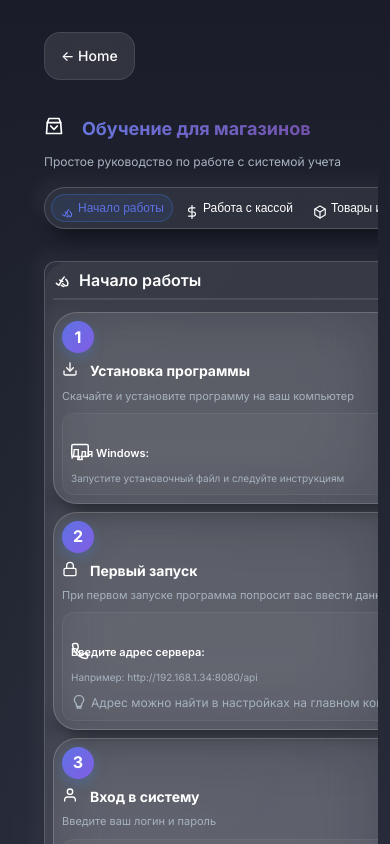
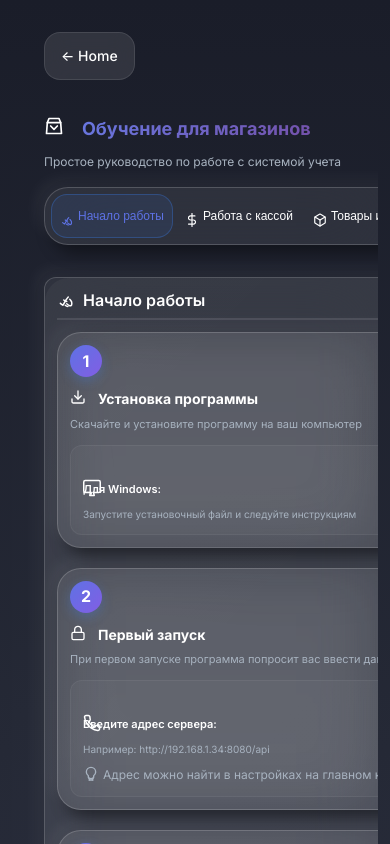
Before and after one commit to Muhammad-true/magazinApp, a React (Vite) app: page /documentation in a window 390 px wide. Shown: the top 844 px of the page. Built offline with nearby package versions, Linux system fonts and the light colour scheme; no server answers.

Commit message:
Fix mobile navigation and cards visibility - ensure all content is fully visible on mobile

```diff
--- a/src/pages/Documentation.css
+++ b/src/pages/Documentation.css
@@ -2,6 +2,10 @@
   min-height: 100vh;
   background: var(--gradient-bg);
   padding: var(--spacing-xl) var(--spacing-md);
+  width: 100%;
+  max-width: 100%;
+  overflow-x: hidden;
+  overflow-y: visible;
 }
 
 /* Coming Soon стили */
@@ -143,9 +147,14 @@
   border: 1px solid var(--glass-border);
   min-height: 600px;
   box-shadow: var(--shadow-soft);
-  overflow-x: hidden;
+  overflow-x: visible;
+  overflow-y: visible;
   word-wrap: break-word;
+  overflow-wrap: break-word;
   position: relative;
+  width: 100%;
+  max-width: 100%;
+  box-sizing: border-box;
 }
 
 .docs-main::before {
@@ -418,6 +427,9 @@
   .docs-content {
     grid-template-columns: 1fr;
     gap: var(--spacing-md);
+    width: 100%;
+    max-width: 100%;
+    overflow: visible;
   }
 
   .docs-sidebar {
@@ -428,10 +440,16 @@
   .docs-nav {
     flex-direction: row;
     overflow-x: auto;
-    padding: var(--spacing-xs);
+    overflow-y: visible;
+    padding: var(--spacing-sm);
     -webkit-overflow-scrolling: touch;
     scrollbar-width: thin;
-    gap: var(--spacing-xs);
+    gap: var(--spacing-sm);
+    width: 100%;
+    max-width: 100%;
+    margin: 0;
+    display: flex;
+    align-items: stretch;
   }
 
   .docs-nav::-webkit-scrollbar {
@@ -445,10 +463,15 @@
 
   .docs-nav-item {
     white-space: nowrap;
-    padding: var(--spacing-xs) var(--spacing-sm);
-    font-size: var(--font-size-xs);
+    padding: var(--spacing-sm) var(--spacing-md);
+    font-size: var(--font-size-sm);
     min-width: fit-content;
     gap: var(--spacing-xs);
+    flex-shrink: 0;
+    display: flex;
+    align-items: center;
+    height: auto;
+    min-height: 44px;
   }
 
   .docs-nav-icon {
@@ -470,8 +493,11 @@
   .docs-main {
     padding: var(--spacing-sm);
     min-height: auto;
-    overflow-x: hidden;
+    overflow-x: visible;
+    overflow-y: visible;
     border-radius: var(--radius);
+    width: 100%;
+    max-width: 100%;
   }
 
   .docs-section {
@@ -500,15 +526,23 @@
 
   .guide-card {
     padding: 0;
-    gap: var(--spacing-sm);
+    gap: var(--spacing-md);
     margin-top: var(--spacing-md);
+    width: 100%;
+    max-width: 100%;
+    overflow: visible;
   }
 
   .guide-step {
-    padding: var(--spacing-sm);
+    padding: var(--spacing-md);
     flex-direction: column;
-    gap: var(--spacing-sm);
+    gap: var(--spacing-md);
     border-radius: var(--radius);
+    width: 100%;
+    max-width: 100%;
+    box-sizing: border-box;
+    overflow: visible;
+    margin-bottom: var(--spacing-md);
   }
 
   .guide-step:hover {
@@ -524,6 +558,10 @@
 
   .step-content {
     width: 100%;
+    max-width: 100%;
+    overflow: visible;
+    word-wrap: break-word;
+    overflow-wrap: break-word;
   }
 
   .step-content h3 {
@@ -551,8 +589,12 @@
 
   .step-details {
     margin-top: var(--spacing-sm);
-    padding: var(--spacing-sm);
+    padding: var(--spacing-md);
     border-radius: var(--radius-sm);
+    width: 100%;
+    max-width: 100%;
+    box-sizing: border-box;
+    overflow: visible;
   }
 
   .detail-item {
@@ -575,7 +617,11 @@
 
   .detail-item > div {
     width: 100%;
+    max-width: 100%;
     flex: 1;
+    overflow: visible;
+    word-wrap: break-word;
+    overflow-wrap: break-word;
   }
 
   .detail-item strong {
@@ -720,7 +766,10 @@
   transition: all 0.3s ease;
   box-shadow: var(--shadow-soft);
   position: relative;
-  overflow: hidden;
+  overflow: visible;
+  width: 100%;
+  max-width: 100%;
+  box-sizing: border-box;
 }
 
 .guide-step::before {
@@ -767,6 +816,11 @@
 
 .step-content {
   flex: 1;
+  width: 100%;
+  max-width: 100%;
+  overflow: visible;
+  word-wrap: break-word;
+  overflow-wrap: break-word;
 }
 
 .step-content h3 {
@@ -796,12 +850,21 @@
   border-radius: 12px;
   padding: 20px;
   border: 1px solid rgba(255, 255, 255, 0.05);
+  width: 100%;
+  max-width: 100%;
+  box-sizing: border-box;
+  overflow: visible;
+  word-wrap: break-word;
+  overflow-wrap: break-word;
 }
 
 .detail-item {
   display: flex;
   gap: 16px;
   align-items: flex-start;
+  width: 100%;
+  max-width: 100%;
+  overflow: visible;
 }
 
 .detail-icon {
@@ -811,6 +874,11 @@
 
 .detail-item > div {
   flex: 1;
+  width: 100%;
+  max-width: 100%;
+  overflow: visible;
+  word-wrap: break-word;
+  overflow-wrap: break-word;
 }
 
 .detail-item strong {
@@ -894,8 +962,12 @@
   }
 
   .docs-main {
-    padding: var(--spacing-xs);
+    padding: var(--spacing-sm);
     border-radius: var(--radius-sm);
+    width: 100%;
+    max-width: 100%;
+    overflow-x: visible;
+    overflow-y: visible;
   }
 
   .docs-section-title {
@@ -920,8 +992,11 @@
   }
 
   .guide-step {
-    padding: var(--spacing-xs);
-    gap: var(--spacing-xs);
+    padding: var(--spacing-sm);
+    gap: var(--spacing-sm);
+    width: 100%;
+    max-width: 100%;
+    margin-bottom: var(--spacing-sm);
   }
 
   .step-number {
@@ -947,8 +1022,10 @@
   }
 
   .step-details {
-    padding: var(--spacing-xs);
-    margin-top: var(--spacing-xs);
+    padding: var(--spacing-sm);
+    margin-top: var(--spacing-sm);
+    width: 100%;
+    max-width: 100%;
   }
 
   .detail-icon {
```
